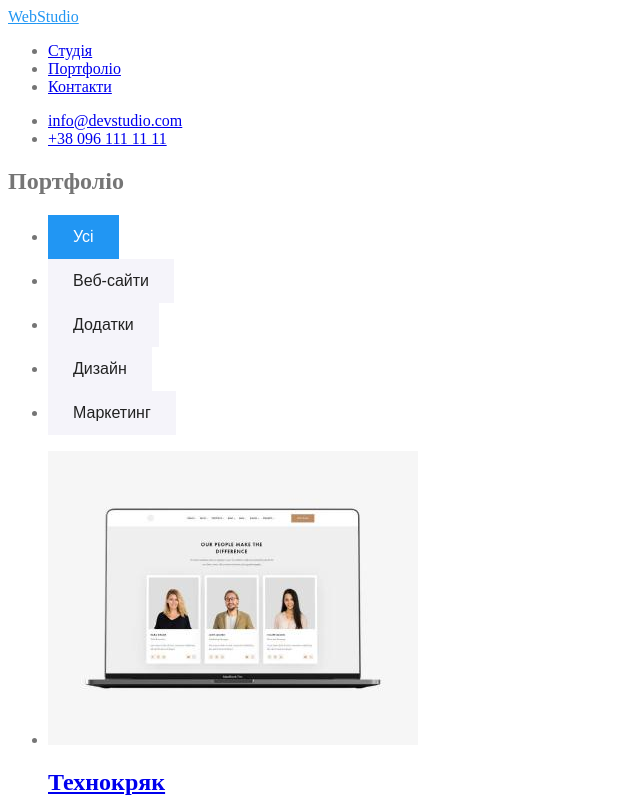
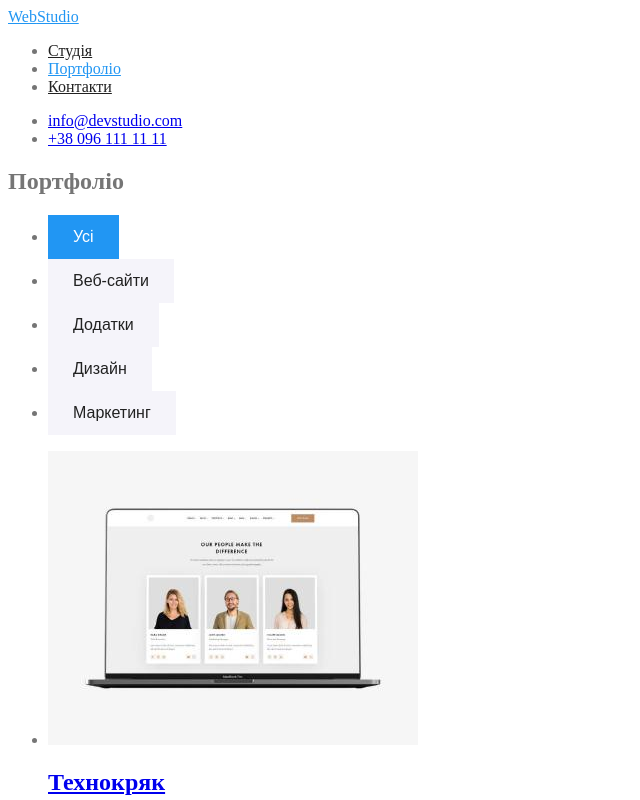
Before and after one commit to Ernest-Kurish/goit-markup-hw-02, a plain HTML site: page portfolio.html in a window 1280 px wide. Shown: the top 800 px of the page, without its empty margins (0-640 px from the left). Drawn offline with Linux system fonts and the light colour scheme.

Commit message:
HM_adjustments

```diff
--- a/css/styles.css
+++ b/css/styles.css
@@ -34,8 +34,6 @@ background: #2196F3;
     --primary-text-color:#757575;
     --title-text-color:#212121;
     --accent-color:#2196F3;
-
-
 }
 
 
@@ -79,6 +77,10 @@ color: var(--title-text-color);
 color: var(--accent-color);
 }
 
+.site-nav .link.current {
+color: var(--accent-color);
+}
+
 
 /* Mail and Phone Number Header*/
 .email {
@@ -93,6 +95,11 @@ color: var(--accent-color);
 
 .phone {
 color: var(--primary-text-color);
+}
+
+.phone:hover,
+.phone:focus {
+color: var(--accent-color);
 }
 
 /*Hero Section 1 */
--- a/portfolio.html
+++ b/portfolio.html
@@ -16,9 +16,9 @@
           ><span class="accent">Web</span>Studio</a>
 
         <ul class="site-nav">
-          <li><a href="/">Студія </a></li>
-          <li><a href="/">Портфоліо</a></li>
-          <li><a href="/">Контакти</a></li>
+           <li><a href="/" class="link">Студія </a></li>
+          <li><a href="./portfolio.html" class="link current">Портфоліо</a></li>
+          <li><a href="/" class="link">Контакти</a></li>
         </ul>
       </nav>
 
```
Also changed, not shown: index.html (+1 -1 lines).
